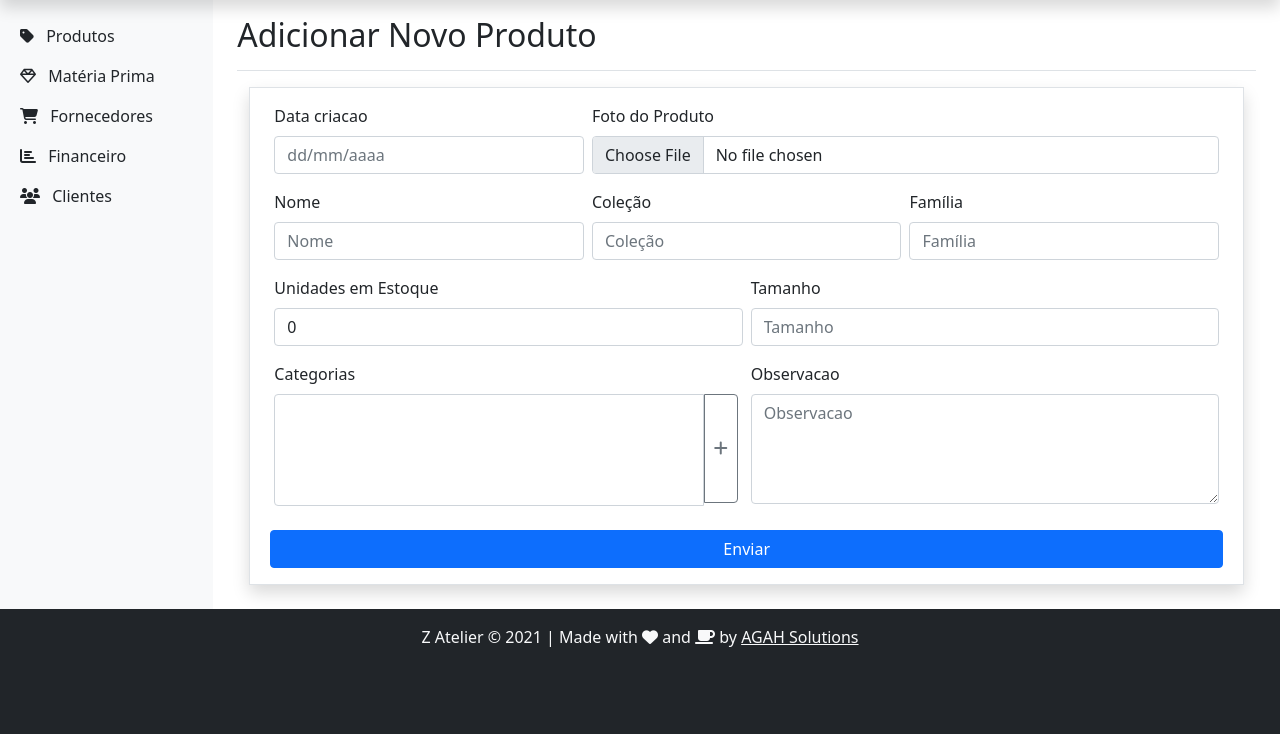
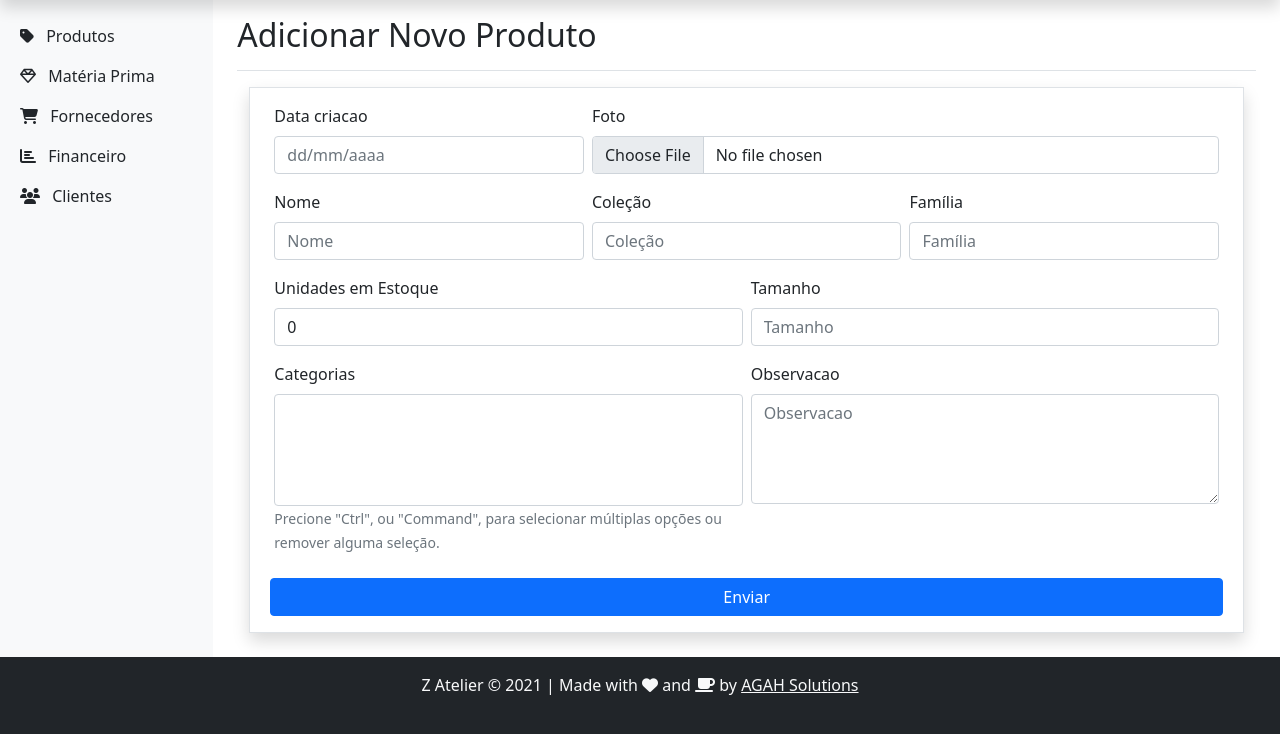
Before and after one commit to h-zanetti/jewelry-manager, a Django app: page /novo/ in a window 1280 px wide. Shown: the part 40-774 px from the top of the page. Run offline with Django 3.2, Linux system fonts and the light colour scheme; the visitor is signed in with stand-in values (Sample User, id 1); data that the repository does not hold is empty; parts of the project's set-up code (start-up, migrations or seed data) failed here and were passed over; some libraries are stand-ins or nearby versions.

Commit message:
Alterados btns de novo objeto em campos ManyToMany close #113

```diff
--- a/webdev/fornecedores/templates/fornecedores/meus_fornecedores.html
+++ b/webdev/fornecedores/templates/fornecedores/meus_fornecedores.html
@@ -40,7 +40,7 @@
                 <td>{{ fornecedor.get_emails.first|default:"Nenhum" }}</td>
             {% endif %}
             <td>{{ fornecedor.get_localizacoes.first|default:"Nenhuma" }}</td>
-            <td>{{ fornecedor.get_fornecimentos.all|slice:":2"|join:", "|default:"Nenhum" }}</td>
+            <td>{{ fornecedor.fornecimento.all|slice:":2"|join:", "|default:"Nenhum" }}</td>
             <td>
                 <ul class="list-inline m-0">
                     <li class="list-inline-item me-3">
--- a/webdev/fornecedores/templates/fornecedores/novo_fornecedor.html
+++ b/webdev/fornecedores/templates/fornecedores/novo_fornecedor.html
@@ -20,12 +20,12 @@
                         {% bootstrap_field form.nome %}
                     </div>
                     <div class="col-12">
-                        <div class="row g-0">
+                        <div class="row g-1">
                             <div class="col-11">
                                 {% bootstrap_field form.fornecimento %}
                             </div>
-                            <div class="col-1">
-                                <a href="{% url 'fornecedores:adicionar_fornecimento' %}?next={{ request.path|urlencode }}" class="btn btn-outline-secondary rounded-0 rounded-end mt-4" style="padding: 38px 9px 38px 9px;">
+                            <div class="col-1 align-self-center">
+                                <a href="{% url 'fornecedores:adicionar_fornecimento' %}?next={{ request.path|urlencode }}" class="btn btn-outline-secondary mt-3">
                                     <i class="fas fa-plus"></i>
                                 </a>
                             </div>
--- a/webdev/produtos/forms.py
+++ b/webdev/produtos/forms.py
@@ -8,6 +8,10 @@ class CategoriaForm(forms.ModelForm):
         fields = '__all__'
 
 class ProdutoForm(forms.ModelForm):
+    foto = forms.ImageField(
+        widget=forms.FileInput(),
+        required=False
+    )
     data_criacao = forms.DateField(
         input_formats=['%d/%m/%Y', '%d-%m-%Y'],
         widget=forms.DateInput(attrs={'placeholder': 'dd/mm/aaaa'}),
@@ -17,11 +21,11 @@ class ProdutoForm(forms.ModelForm):
         queryset=Categoria.objects.all(),
         widget=forms.SelectMultiple(
             attrs={
-                'class': 'rounded-0 rounded-start',
                 'rows': "5",
                 'style': 'padding: 9px 6px;'
             }
         ),
+        help_text='Precione "Ctrl", ou "Command", para selecionar múltiplas opções ou remover alguma seleção.',
         required=False
     )
     observacao = forms.CharField(
--- a/webdev/produtos/templates/produtos/estoque_produtos.html
+++ b/webdev/produtos/templates/produtos/estoque_produtos.html
@@ -60,7 +60,7 @@
                               <div class="col-md-12">
                                 <div class="card" style="flex-direction: row">
                                   <div class="card-img-top" style="width: 33%">
-                                    <img src="{{ produto.foto.url }}" class="card-img-top" alt="...">
+                                      <img src="{{ produto.foto.url }}" class="card-img-top" alt="...">
                                   </div>
                                   <div class="card-body">
                                     <table class="table">
--- a/webdev/produtos/templates/produtos/novo_produto.html
+++ b/webdev/produtos/templates/produtos/novo_produto.html
@@ -11,7 +11,7 @@
 <div class="container-sm mb-4">
     <div class="row d-flex justify-content-center">
         <div class="col-md-12 border shadow py-3 px-4">
-            <form action="{% url 'produtos:novo_produto' %}" method="POST" enctype="multipart/form-data" >
+            <form method="POST" enctype="multipart/form-data" >
                 {% csrf_token %}
                 <div class="row gx-2">
                     <div class="col-lg-4">
@@ -42,16 +42,7 @@
                 </div>
                 <div class="row gx-2">
                     <div class="col-lg-6">
-                        <div class="row g-0">
-                            <div class="col-11">
-                                {% bootstrap_field form.categorias %}
-                            </div>
-                            <div class="col-1">
-                                <a href="{% url 'produtos:nova_categoria' %}?next={{ request.path|urlencode }}" class="btn btn-outline-secondary rounded-0 rounded-end" style="padding: 41px 9px 42px 9px; margin-top: 32px;">
-                                    <i class="fas fa-plus"></i>
-                                </a>
-                            </div>
-                        </div>
+                            {% bootstrap_field form.categorias %}
                     </div>
                     <div class="col-lg-6">
                         {% bootstrap_field form.observacao %}
--- a/webdev/produtos/views.py
+++ b/webdev/produtos/views.py
@@ -63,7 +63,7 @@ def editar_produto(request, produto_id):
         'form': form
     }
 
-    return render(request, 'produtos/produto_form.html', context)
+    return render(request, 'produtos/novo_produto.html', context)
 
 @login_required
 def deletar_produto(request, produto_id):
--- a/webdev/templates/base.html
+++ b/webdev/templates/base.html
@@ -56,10 +56,10 @@
                                             <i class="fas fa-plus-circle fa-sm me-2"></i>
                                             Novo Produto
                                         </a></li>
-                                        <!-- <li class="list-item mt-1"><a class="text-decoration-none link-dark" href="#">
+                                        <li class="list-item mt-1"><a class="text-decoration-none link-dark" href="{% url 'produtos:nova_categoria' %}">
                                             <i class="fas fa-hammer fa-sm me-2"></i>
-                                            Produzir
-                                        </a></li> -->
+                                            Nova Categoria
+                                        </a></li>
                                     </ul>
                                 </div>
                             </li>
```
Also changed, not shown: webdev/produtos/templates/produtos/produto_form.html (deleted, +0 -28 lines).
